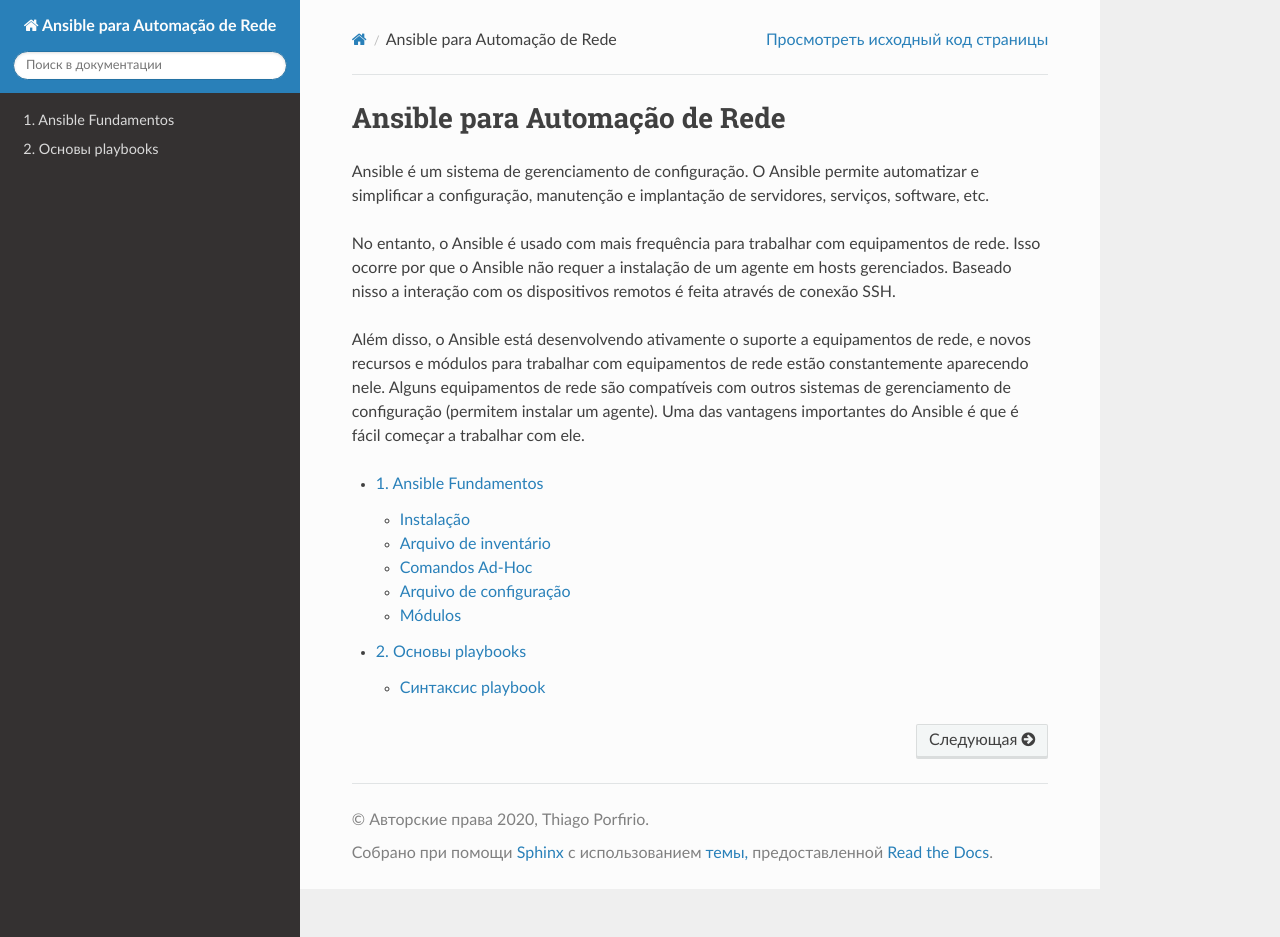
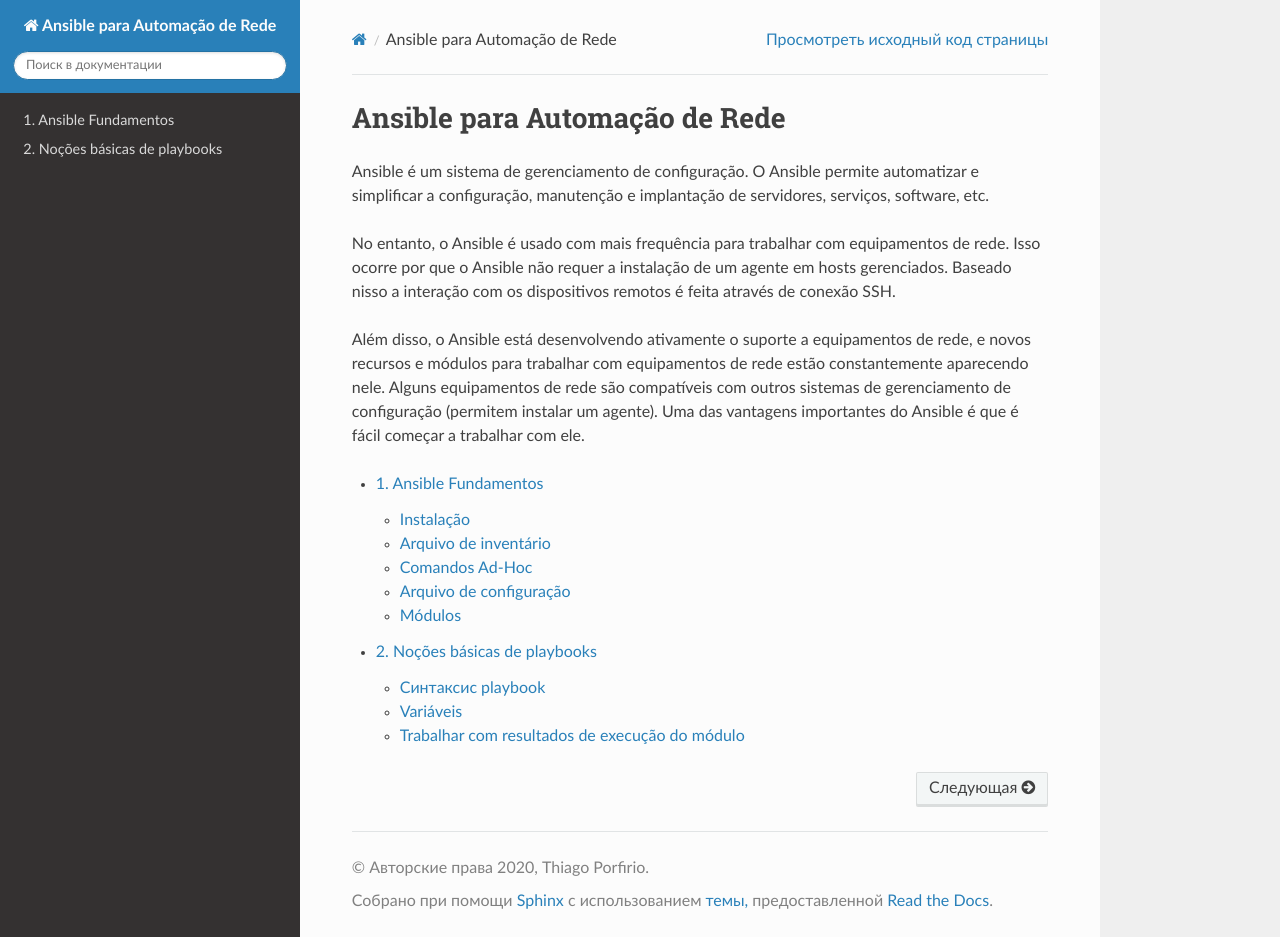
Before and after one commit to tporfirio/ansible-for-network-automation, a Sphinx documentation site: the page built from docs/source/index.rst, in a window 1280 px wide and 937 px high. Built offline with Sphinx 7.4.7 and the Read the Docs theme 2.0.0, drawn with Linux system fonts in a browser that asks for light colours; pages that are not in the unit, such as notebooks, are missing from menus; some of the changed lines change nothing that is shown.

Commit message:
Update index.rst

```diff
--- a/docs/source/book/02_playbook_basics/index.rst
+++ b/docs/source/book/02_playbook_basics/index.rst
@@ -4,23 +4,56 @@
 
 .. _ansible_basics_index:
 
-2. Основы playbooks
+2. Noções básicas de playbooks
 ===================
-Playbook (файл сценариев) — это файл, в котором описываются действия,
-которые нужно выполнить на какой-то группе хостов.
 
-Внутри playbook:
+Playbook (arquivo de script) é um arquivo que descreve as ações que precisam ser executadas em um grupo de hosts.
 
-* play - это набор задач, которые нужно выполнить для группы хостов
-* task - это конкретная задача. В задаче есть как минимум:
+Principais parâmetros alocadas dentro do playbook:
 
-  * описание (название задачи можно не писать, но очень рекомендуется)
-  * модуль и команда (действие в модуле)
+* hosts - neste parâmetro deverá inserir um host em específico ou um grupo de hosts no qual você deseja enviar tarefas.
+* task - é baseada em módulos, ao especificar o módulo, deverá inserir os parâmetros complimentares que fazem parte do módulo escolhido para trabalhar.
 
+.. note::
+
+    Uma task pode-se trabalhar com diversos módulos sendo executados de modo sequêncial de tarefas, segue exemplo mostrado abaixo:
+
+.. code:: yaml
+
+     tasks:
+    - name: Configurando VTP Transparent mode e NTP em todos os switches
+      ios_config: # Módulo de configuração
+        lines:
+          - vtp domain ansible
+          - vtp mode transparent
+
+      register: print_output # Armazenando os dados executados no módulo acima
+
+# Create VLANS
+    - name: Criando VLANS 10, 20, 30 e 40
+      ios_vlan:
+        aggregate:
+          - vlan_id: 10
+            name: VLAN 10
+            state: active
+
+          - vlan_id: 20
+            name: VLAN 20
+            state: active
+
+          - vlan_id: 30
+            name: VLAN 30
+            state: active
+
+          - vlan_id: 40
+            name: VLAN 40
+            state: active
+
+      register: print_output
 
 .. toctree::
    :maxdepth: 1
 
    README
-   variables
-   result
+   Variáveis
+   Trabalhar com resultados de execução do módulo
```
